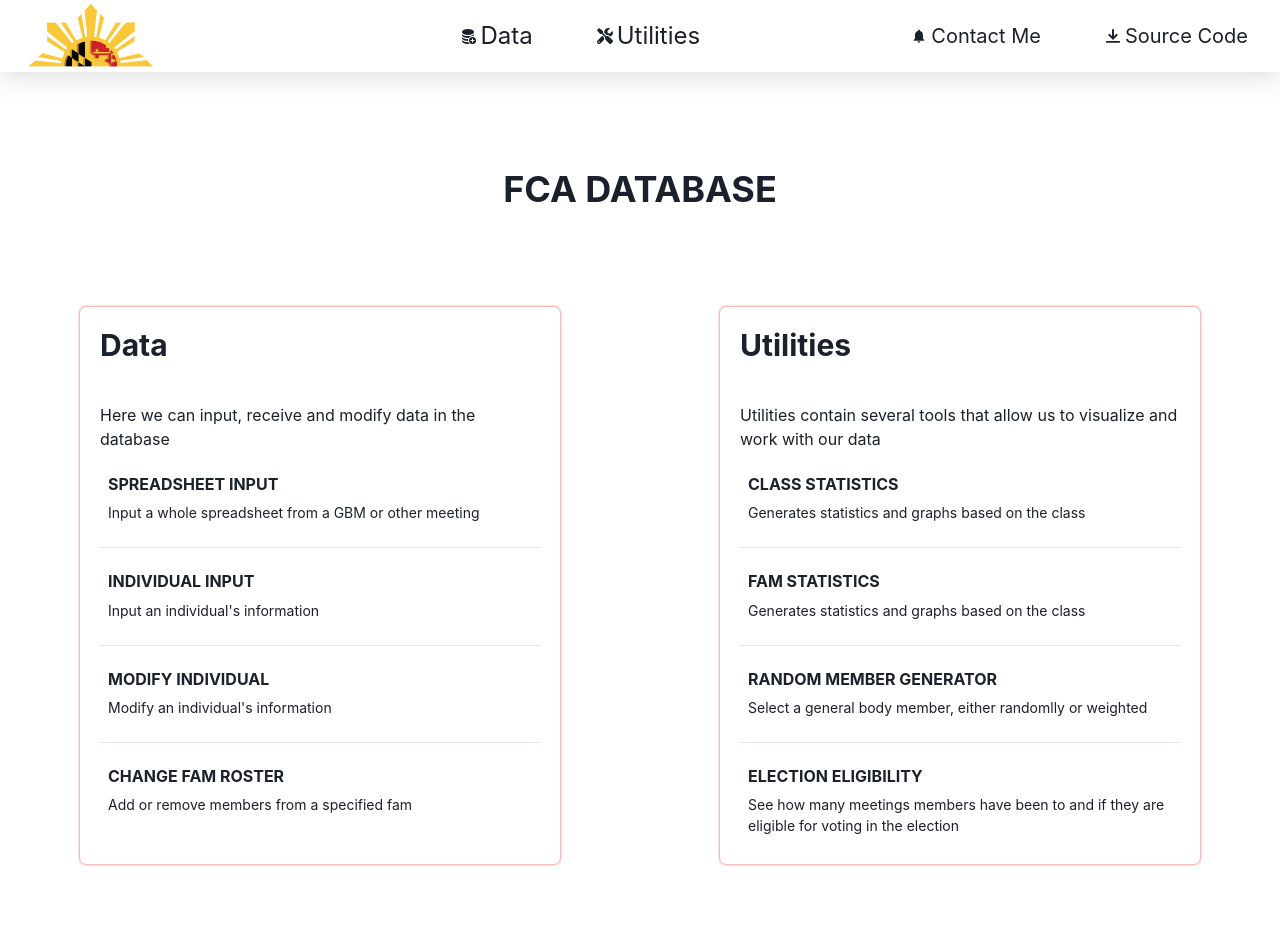
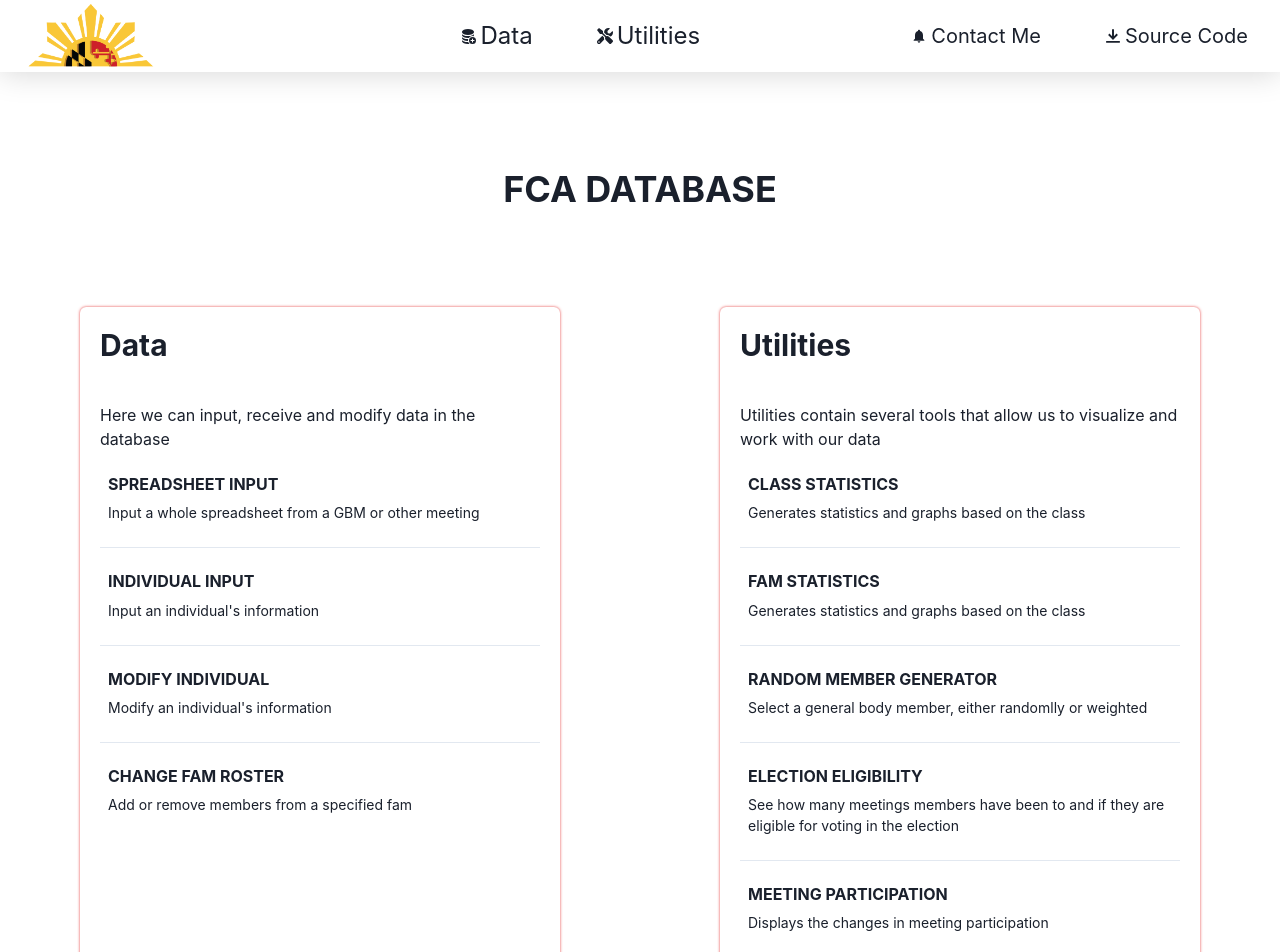
Before and after one commit to rquiogue/FCA-Databse, a React (Create React App) app in the folder frontend/: page / in a window 1280 px wide. Shown: the top 952 px of the page. Built offline with nearby package versions, Linux system fonts and the light colour scheme.

Commit message:
Changing Readme

```diff
--- a/frontend/src/components/HomeInfoCards.jsx
+++ b/frontend/src/components/HomeInfoCards.jsx
@@ -188,6 +188,24 @@ const HomeInfoCards = () => {
                             </Text>
                             </Box>
                             </Link>
+                            <Link href='/utilities/participation' style={{textDecoration: 'none'}}>
+                            <Box padding='0.5rem'
+                                borderRadius={'0.5rem'}
+                                style={{transition: '0.5s'}}
+                                _hover={{
+                                    cursor: 'pointer',
+                                    background: 'red.400',
+                                    color: 'white'
+                                }}
+                            >
+                            <Heading size='sm' textTransform='uppercase'>
+                                Meeting Participation
+                            </Heading>
+                            <Text pt='2' fontSize='sm'>
+                                Displays the changes in meeting participation
+                            </Text>
+                            </Box>
+                            </Link>
                         </Stack>
                     </CardBody>
                 </Card>
--- a/frontend/src/screens/HomeScreen.jsx
+++ b/frontend/src/screens/HomeScreen.jsx
@@ -54,7 +54,6 @@ const HomeScreen = () => {
         <Spacer/>
         <HomeInfoCards/>
         <Spacer/>
-        <Spacer/>
         <Center>
             <Text>Created by Ryan Quiogue 2023</Text>
         </Center>
--- a/frontend/src/screens/UtilitiesBasicScreen.jsx
+++ b/frontend/src/screens/UtilitiesBasicScreen.jsx
@@ -102,6 +102,26 @@ const UtilitiesBasicScreen = () => {
                     </Box>
                 </Link>
             </Card>
+            <Card width={'30rem'}>
+                <Link href='/data/modify/fam' style={{textDecoration: 'none'}}>
+                    <Box padding='0.5rem'
+                        borderRadius={'0.5rem'}
+                        style={{transition: '0.5s'}}
+                        _hover={{
+                            cursor: 'pointer',
+                            background: 'red.400',
+                            color: 'white'
+                        }}
+                    >
+                        <Heading size='md' textTransform='uppercase'>
+                            Meeting Participation
+                        </Heading>
+                        <Text pt='2' fontSize='md'>
+                            Displays the changes in meeting participation
+                        </Text>
+                    </Box>
+                </Link>
+            </Card>
         </Grid>
     </Center>
 </div>
```
Also changed, not shown: 1 other file (tests, documents, lock files or other folders).
